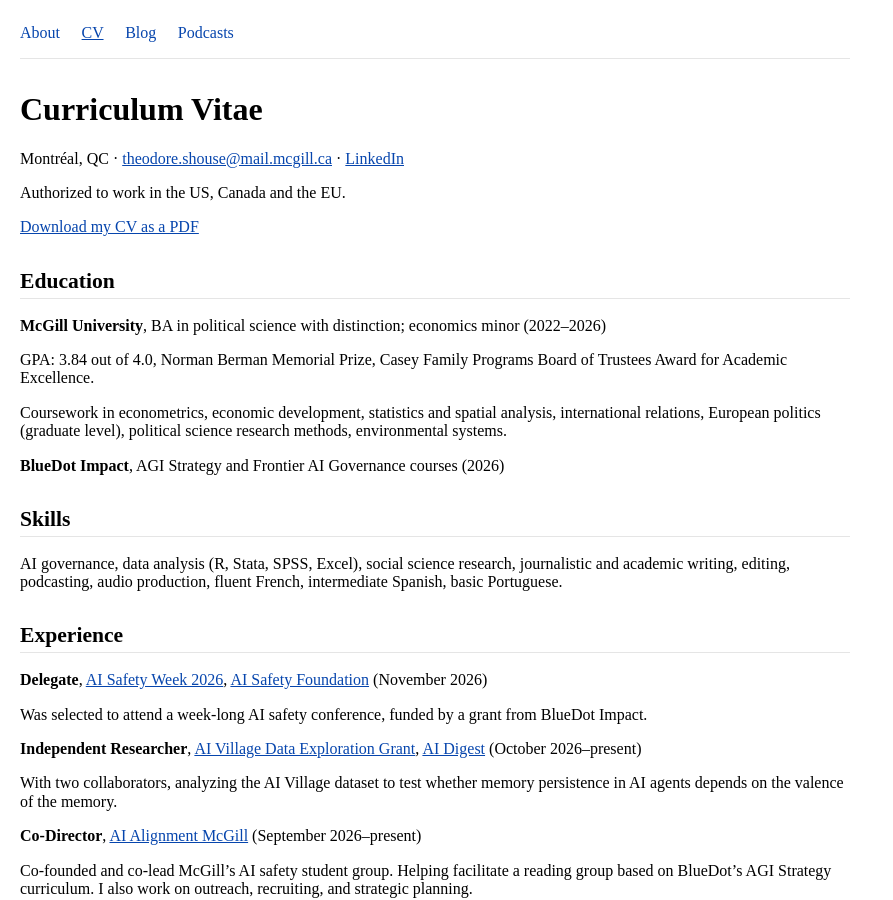
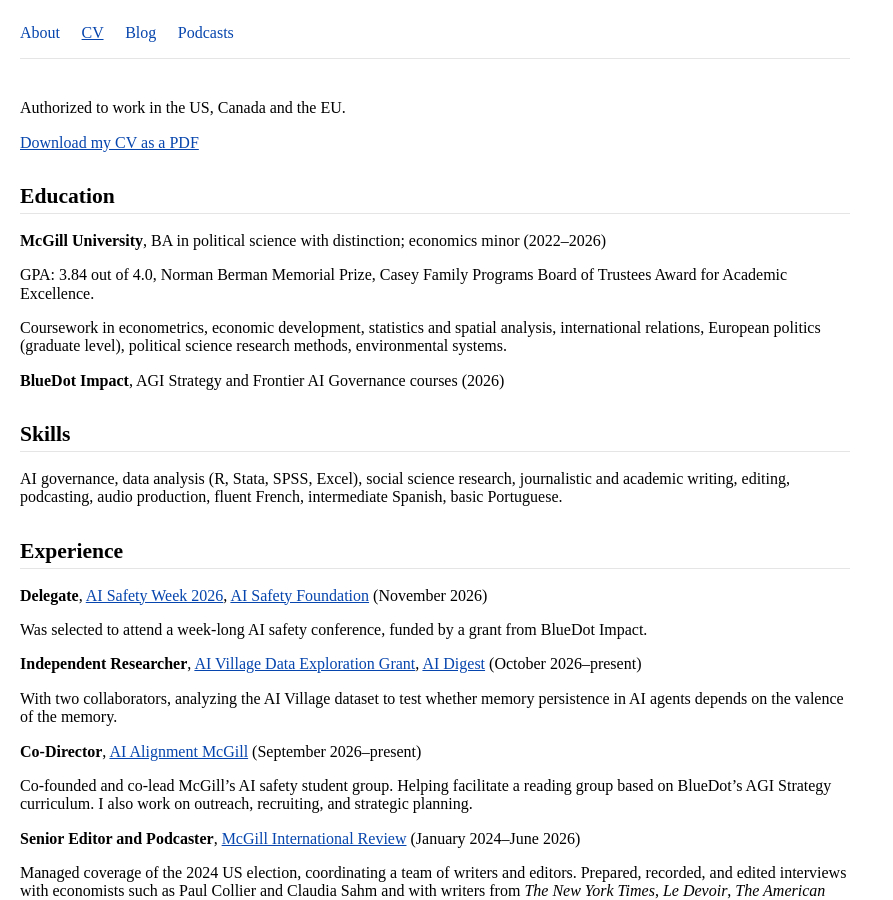
Before and after one commit to theoshouse/theoshouse.github.io, a Jekyll site: the page built from cv.md, in a window 1280 px wide and 900 px high. Shown: the whole window, without its empty margins (0-893 px from the left). Built offline with Jekyll 4.4.1, drawn with Linux system fonts in a browser that asks for light colours.

Commit message:
Remove heading and contact line from CV page
Co-Authored-By: Claude Opus 5.5 <noreply@anthropic.com>
Claude-Session: https://claude.ai/code/session_018CtZGEBeDR5zP5X1dZrGaK

```diff
--- a/cv.md
+++ b/cv.md
@@ -2,10 +2,6 @@
 title: CV
 permalink: /cv/
 ---
-
-# Curriculum Vitae
-
-Montréal, QC · [theodore.shouse@mail.mcgill.ca](mailto:theodore.shouse@mail.mcgill.ca) · [LinkedIn](https://www.linkedin.com/in/theodore-shouse-a39133a7/)
 
 Authorized to work in the US, Canada and the EU.
 
```
